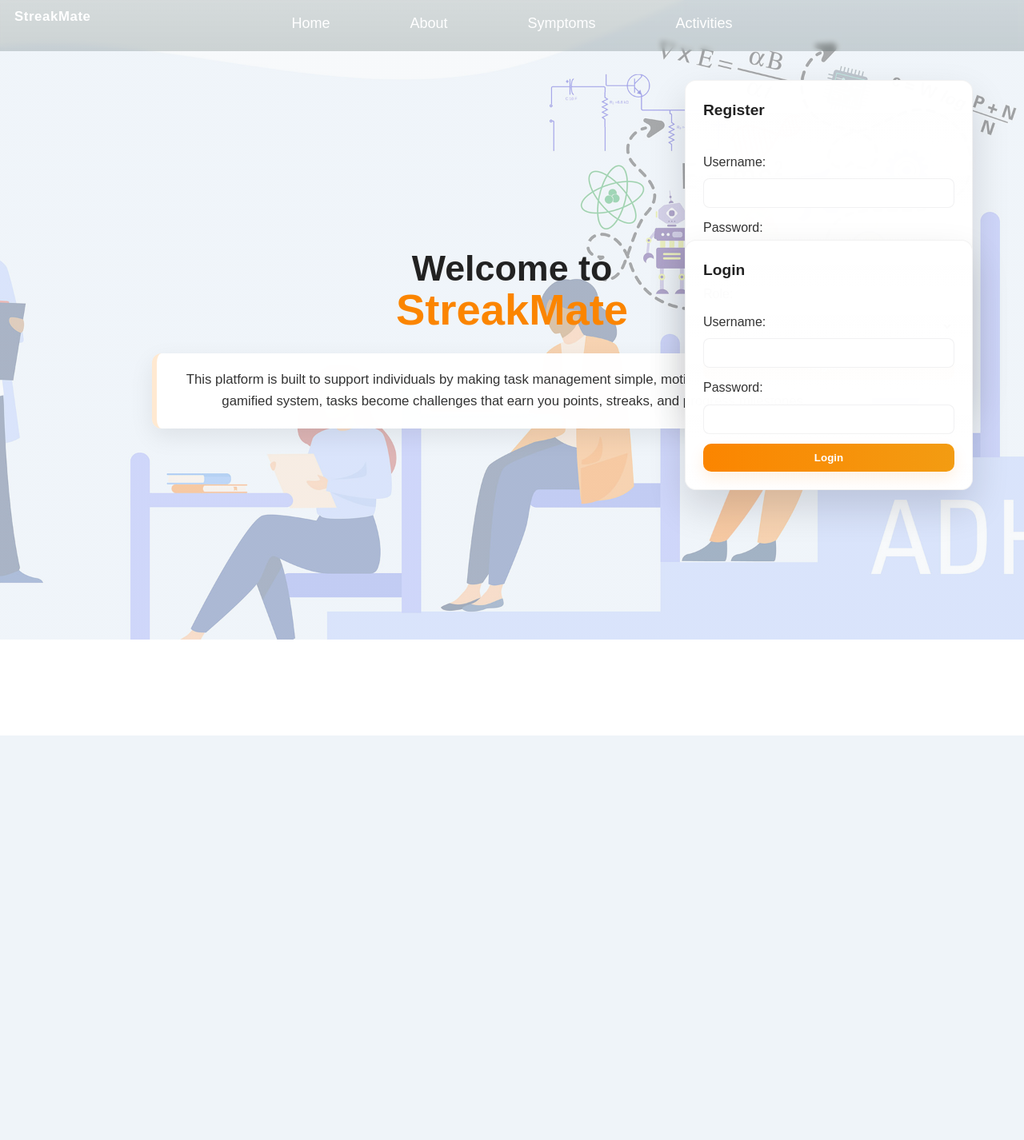
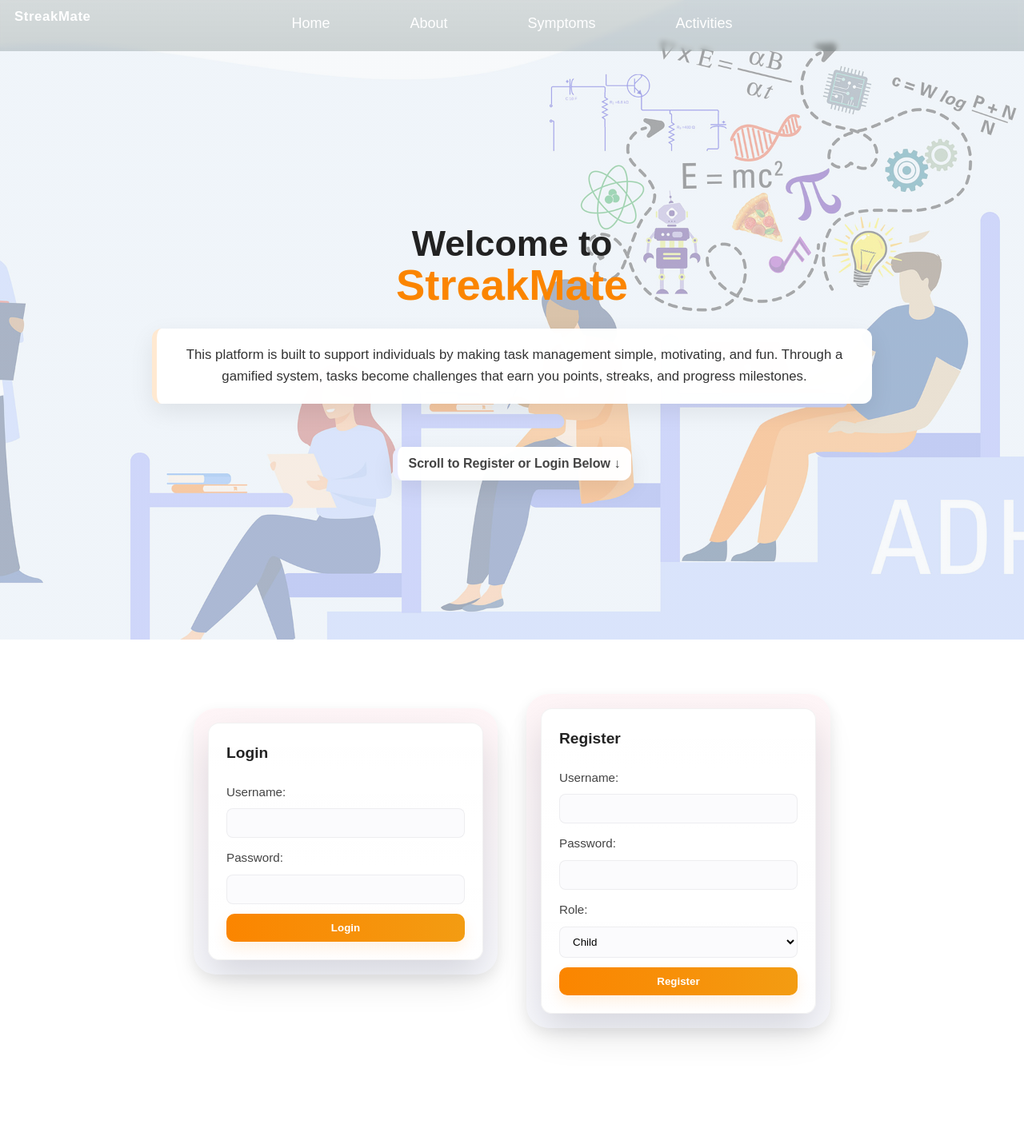
Before and after one commit to Homelesslander/FocusSpark, a Flask app: page / in a window 1280 px wide. Shown: the whole page at 80% size. Before the commit the page ends 920 px from the top, so only its background shows below. Run offline with Flask 3, Linux system fonts and the light colour scheme.

Commit message:
almostdone

```diff
--- a/static/style.css
+++ b/static/style.css
@@ -142,36 +142,35 @@ position: relative;
     padding-top: 80px;
 }
 
-.register-box {
-    width: 300px;
-    margin: 100px auto;
-    padding: 20px;
-    background-color: rgba(255, 255, 255, 0.9);
-    border-radius: 8px;
-    box-shadow: 0 0 10px rgba(0, 0, 0, 0.1);
-    position: absolute;
-    top: 0%;
-    right: 5%;
-    display: flex;
-    flex-direction: column;
-    gap: 24px;
-    z-index: 2;
+/* bubbles that hold auth content (login/register) */
+.auth-bubbles {
+    display:flex;
+    justify-content:center;
+    gap:36px;
+    align-items:flex-start;
+    flex-wrap:wrap;
+    margin-top: 28px; /* increased so forms are clearly below the text */
+    margin-bottom: 60px;
 }
-.login-box {
-    width: 300px;
-    margin: 100px auto;
-    padding: 20px;
-    background-color: rgba(255, 255, 255, 0.9);
-    border-radius: 8px;
-    box-shadow: 0 0 10px rgba(0, 0, 0, 0.1);
-    position: absolute;
-    top: 25%;
-    right: 5%;
-    display: flex;
-    flex-direction: column;
-    gap: 24px;
-    z-index: 2;
+.bubble{
+    background: linear-gradient(180deg, rgba(252,92,125,0.06) 0%, rgba(106,130,251,0.04) 100%);
+    border-radius:28px;
+    padding:18px;
+    min-width:320px;
+    max-width:380px;
+    display:flex;
+    justify-content:center;
+    box-shadow: 0 6px 18px rgba(0,0,0,0.08);
 }
+.sleek-card{background:#fff;border-radius:14px;padding:18px;width:100%;box-shadow:0 6px 18px rgba(106,130,251,0.06);display:flex;flex-direction:column;gap:8px}
+.sleek-card h2{color:#6a82fb;margin:6px 0 10px 0;font-size:1.25rem}
+.sleek-card label{color:#444;font-size:0.95rem}
+.sleek-card input, .sleek-card select{ width:100%;padding:8px;border:1px solid #e6e6e6;border-radius:8px;background:#fbfbfd}
+.sleek-card button{background:linear-gradient(90deg,#6a82fb,#fc5c7d);padding:9px;border-radius:8px;color:#fff;border:0;font-weight:600;cursor:pointer}
+.sleek-card button:hover{opacity:0.95}
+
+/* offset the login bubble slightly so it doesn't visually sit on top of register */
+.login-bubble { margin-top: 18px; }
 
 /* Sidebar Styles */
 .upcoming-tasks-sidebar {
@@ -210,6 +209,14 @@ position: relative;
 /* Hero pop animation */
 .hero-title { opacity: 0; transform: translateY(10px) scale(0.98); transition: opacity 0.45s ease, transform 0.45s cubic-bezier(.2,.9,.25,1); }
 .hero-title.visible { opacity: 1; transform: translateY(0) scale(1); }
+
+/* small scroll prompt just below definition */
+.scroll-box { display:flex; justify-content:center; margin: 14px 0 6px; }
+.scroll-box .scroll-link { background: rgba(255,255,255,0.98); padding: 8px 14px; border-radius: 12px; box-shadow: 0 10px 30px rgba(3,10,18,0.08); color: #444; text-decoration: none; font-weight:700; border-left: 6px solid rgba(106,130,251,0.14); transition: transform .12s ease, box-shadow .12s ease; }
+.scroll-box .scroll-link:hover { transform: translateY(-3px); box-shadow: 0 16px 40px rgba(3,10,18,0.12); }
+
+/* make sure clicking anchor scrolls smoothly */
+html { scroll-behavior: smooth; }
 
 /* Responsive */
 @media (max-width: 820px) {
--- a/templates/index.html
+++ b/templates/index.html
@@ -23,12 +23,32 @@
             <div id="definitionBox" class="definition-box">
                 <p>This platform is built to support individuals by making task management simple, motivating, and fun. Through a gamified system, tasks become challenges that earn you points, streaks, and progress milestones.</p>
             </div>
+
+            <!-- small prompt box -> scroll to auth section -->
+            <div class="scroll-box">
+                <a class="scroll-link" href="#authSection">Scroll to Register or Login Below ↓</a>
+            </div>
         </main>
 
         <div class="auth-wrapper">
             <div class="auth-container">
                 <!-- Register on the left, Login on the right -->
-                <div id="registerBox" class="register-box fade-in">
+                    <div id="authSection" class="auth-bubbles">
+                        <div class="bubble login-bubble">
+                            <div id="loginBox" class="login-box sleek-card">
+                                <h2>Login</h2>
+                                <form action="{{ url_for('auth.login') }}" method="POST">
+                                    <label>Username:</label>
+                                    <input type="text" name="username" required>
+                                    <label>Password:</label>
+                                    <input type="password" name="password" required>
+                                    <button type="submit">Login</button>
+                                </form>
+                            </div>
+                        </div>
+
+                        <div class="bubble register-bubble">
+                            <div id="registerBox" class="register-box sleek-card">
                                 <h2>Register</h2>
                                 <form action="{{ url_for('auth.register') }}" method="POST">
                                     <label>Username:</label>
@@ -43,16 +63,7 @@
                                     <button type="submit">Register</button>
                                 </form>
                             </div>
-
-                <div id="loginBox" class="login-box fade-in">
-                    <h2>Login</h2>
-                    <form action="{{ url_for('auth.login') }}" method="POST">
-                        <label>Username:</label>
-                        <input type="text" name="username" required>
-                        <label>Password:</label>
-                        <input type="password" name="password" required>
-                        <button type="submit">Login</button>
-                    </form>
+                        </div>
                     </div>
             </div>
         </div>
```
Lines whose indentation alone changed are shown as unchanged.
